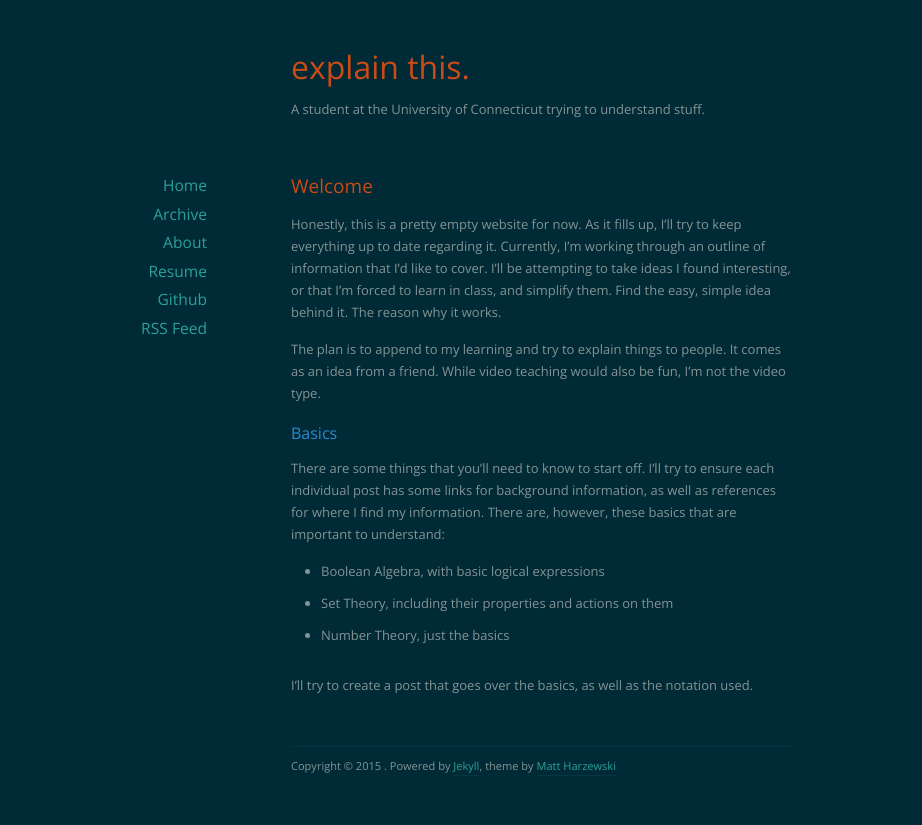
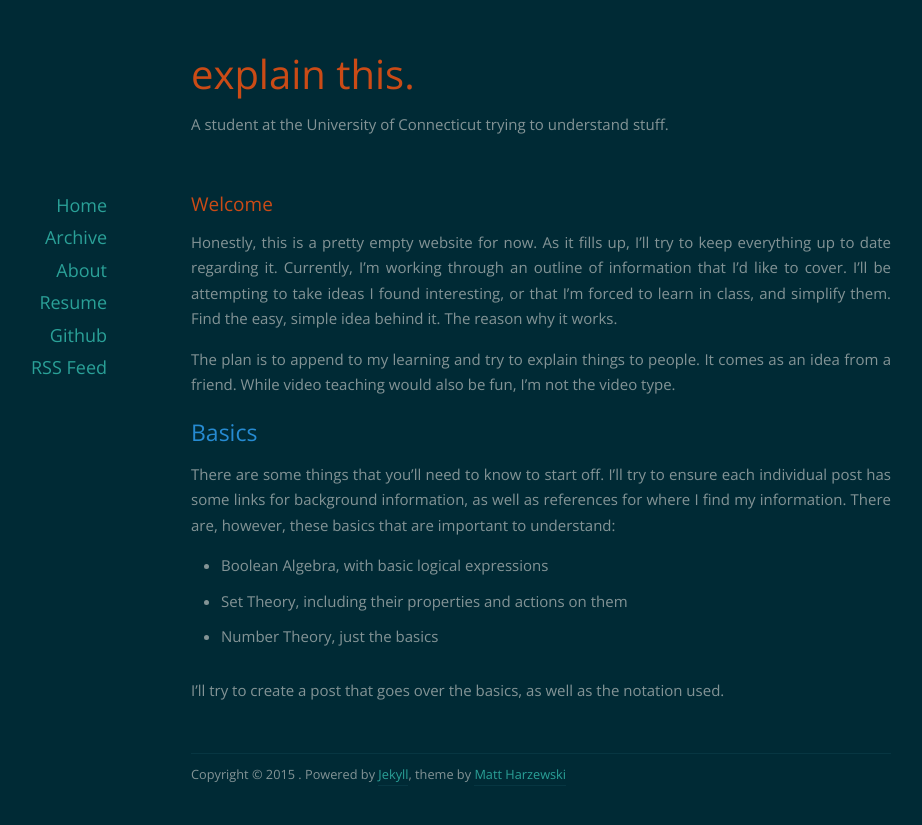
Before and after one commit to dkarwowski/dkarwowski.github.io, a Jekyll site: the page built from index.html, in a window 1280 px wide. Shown: the top 825 px of the page, without its empty margins (99-1021 px from the left). Built offline with Jekyll 4.4.1, drawn with Linux system fonts in a browser that asks for light colours; nearby versions of some CDN libraries; the list of posts is cut into pages by our own code.

Commit message:
font sizes?

```diff
--- a/assets/css/style.css
+++ b/assets/css/style.css
@@ -31,7 +31,7 @@ table {
 /*** Basics ***/
 body {
 	font-family: 'Open Sans', sans-serif;
-	font-size: 13px;
+	font-size: 15px;
 	line-height: 1.7;
 }
 
@@ -80,15 +80,15 @@ acronym, abbr {
 
 
 h1 {
-	font-size: 19px;
+	font-size: 25px;
 	margin: 0 0 10px 0;
 }
 h2 {
-	font-size: 16px;
+	font-size: 23px;
 	margin: 0 0 10px 0;
 }
 h3 {
-	font-size: 14px;
+	font-size: 20px;
 	margin: 0 0 10px 0;
 }
 
@@ -187,17 +187,18 @@ dd {
 
 /*** Structure ***/
 #page {
-	width: 500px;
+	width: 700px;
 	margin: 0 auto;
 	position: relative;
+    text-align: justify;
 }
 
 #header {
-	width: 500px;
+	width: 700px;
 	margin: 40px auto 50px auto;
 }
 #header h1 {
-	font-size: 32px;
+	font-size: 40px;
 	margin-bottom: 4px;
 }
 #header h1 a {
@@ -205,7 +206,7 @@ dd {
 }
 
 #footer {
-	width: 500px;
+	width: 700px;
 	margin: 50px auto 20px auto;
 	padding-top: 10px;
 	font-size: 0.85em;
@@ -213,7 +214,7 @@ dd {
 }
 
 #content {
-	width: 500px;
+	width: 700px;
 	margin: 0 auto;
 }
 
```
Also changed, not shown: _drafts/what-language.md (added, +12 -0 lines).
